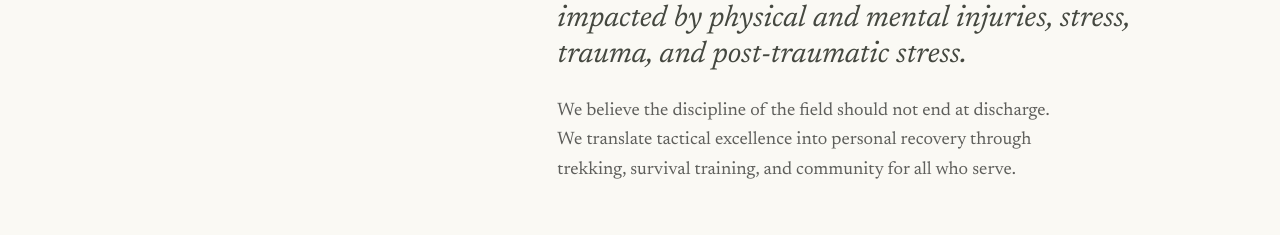
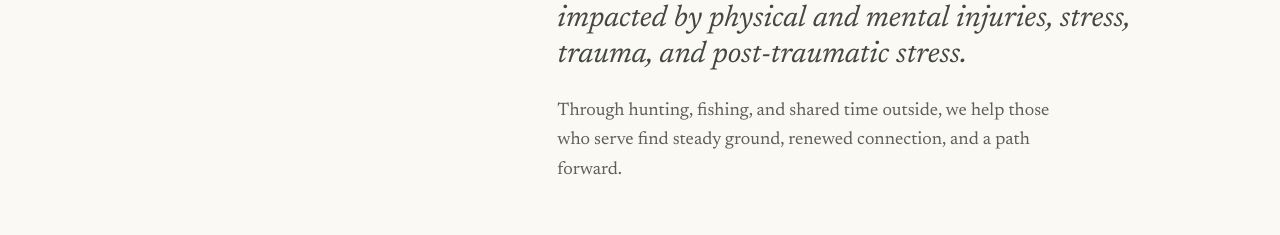
Before and after one commit to sudosean/afteractionproject, a React (Vite) app: page / in a window 1280 px wide. Shown: the part 1139-1374 px from the top of the page. Built offline with nearby package versions, Linux system fonts and the light colour scheme.

Commit message:
Update mission support copy

```diff
--- a/src/pages/Home.jsx
+++ b/src/pages/Home.jsx
@@ -72,9 +72,8 @@ export default function Home() {
                 stress, trauma, and post-traumatic stress.
               </p>
               <p className="max-w-lg font-body text-lg leading-relaxed text-on-surface/70">
-                We believe the discipline of the field should not end at discharge. We translate
-                tactical excellence into personal recovery through trekking, survival training, and
-                community for all who serve.
+                Through hunting, fishing, and shared time outside, we help those who serve find
+                steady ground, renewed connection, and a path forward.
               </p>
             </div>
           </div>
```
